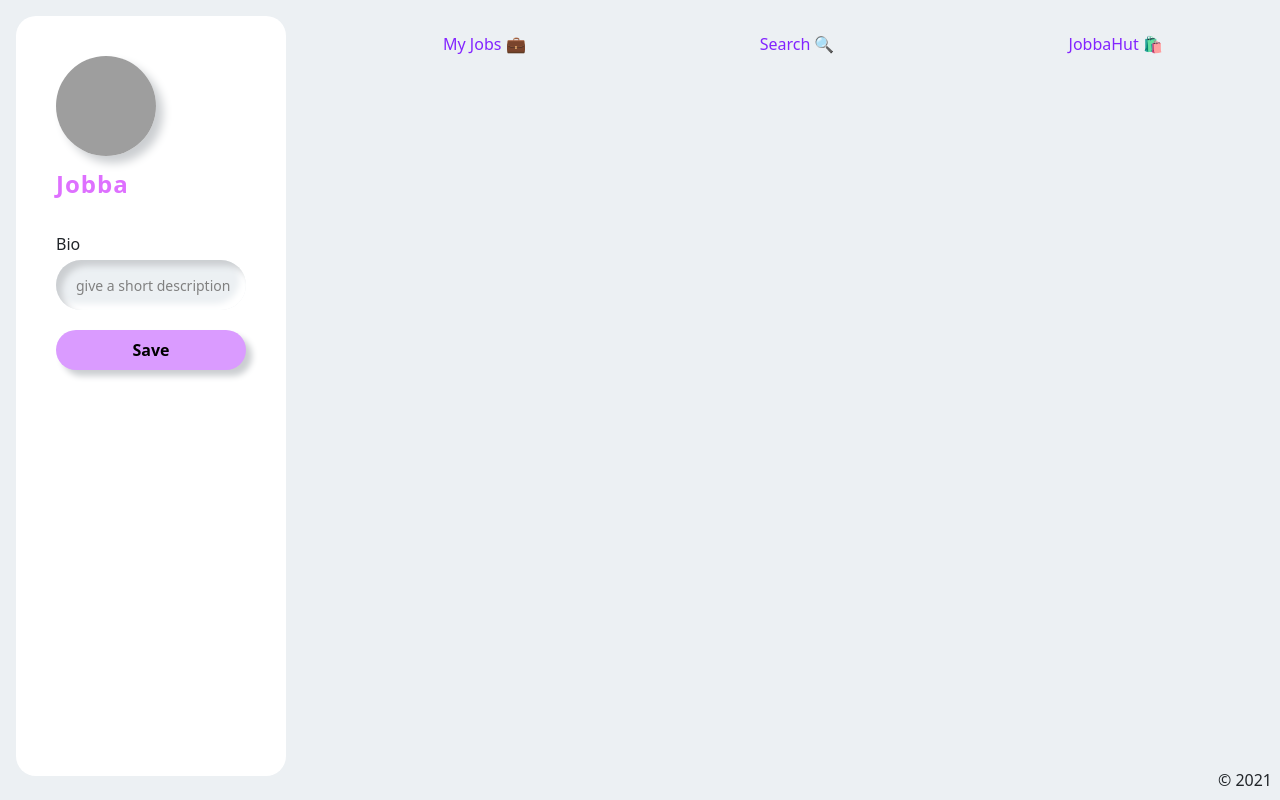
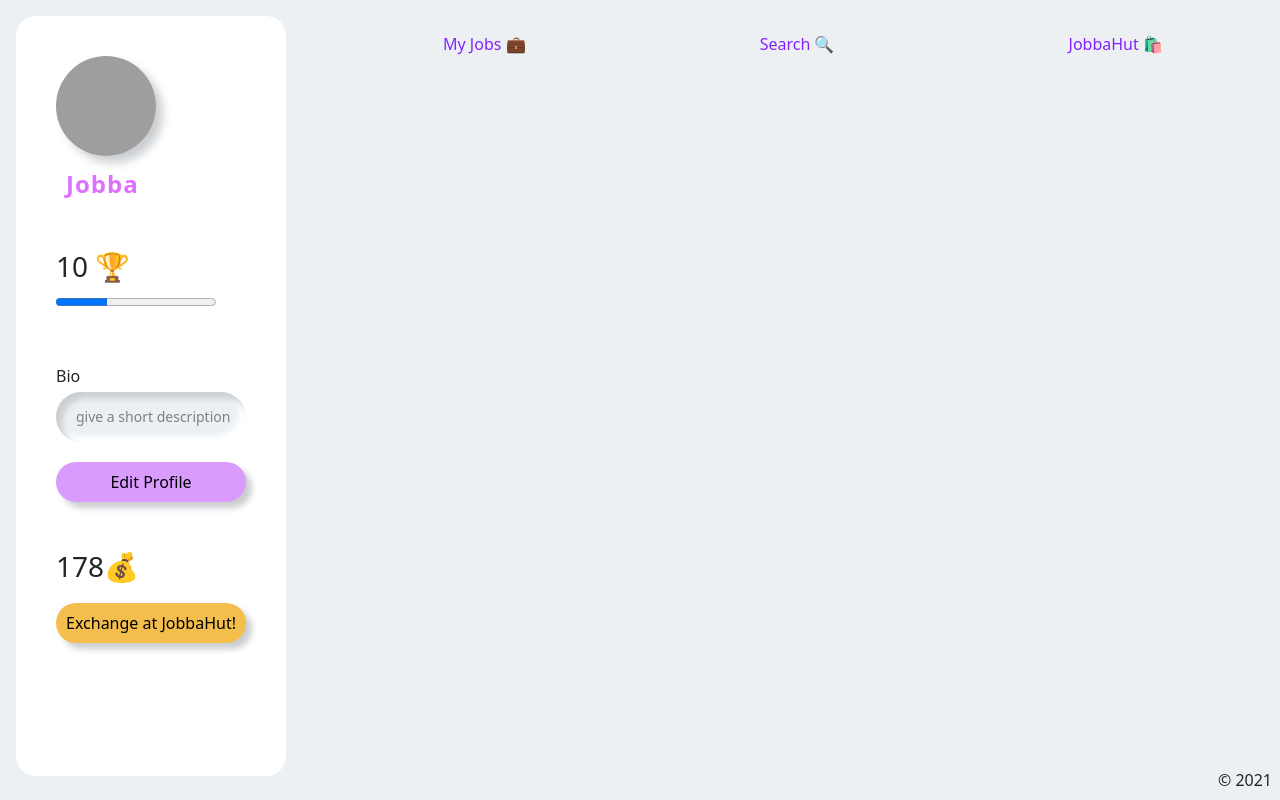
Before and after one commit to AdilIqbal95/Career_App, a React app in the folder react-client/: page / in a window 1280 px wide. Both pictures are taken after typing "Sample", "Sample123" into the empty fields and a click on the button "Login". Built offline with nearby package versions, Linux system fonts and the light colour scheme; grey boxes are pictures that could not be loaded; a web font is replaced by a local one.

Commit message:
:sparkles: add (hardcoded) game stats and coin stats to profile, buttons which link to correct paths

```diff
--- a/react-client/src/components/Profile/_profile.scss
+++ b/react-client/src/components/Profile/_profile.scss
@@ -25,7 +25,7 @@
     overflow: hidden;
     }
 
-    .brand-logo {
+    .profile-pic {
     height: 100px;
     width: 100px;
     margin: auto;
@@ -36,19 +36,14 @@
 
 
     .username {
-    margin-top: 10px;
+    margin: 10px;
     font-weight: 900;
     font-size: 1.5rem;
     color: #de70ff;
     letter-spacing: 1px;
     }
 
-    .inputs {
-    text-align: left;
-    margin-top: 30px;
-    }
-
-    label, input, button {
+    label, input {
     display: block;
     width: 100%;
     padding: 0;
@@ -76,29 +71,32 @@
     }
 
     button {
+    display: block;
+    width: 100%;
+    border: none;
+    outline: none;
+    box-sizing: border-box;
     margin-top: 20px;
-    background: #da9bff;
     height: 40px;
     border-radius: 20px;
     cursor: pointer;
-    font-weight: 900;
     box-shadow: 6px 6px 6px #cbced1, -6px -6px 6px white;
     transition: 0.5s;
+    }
+
+    button[type="bio-save"] {
+        background: #da9bff;
     }
 
     button:hover {
     box-shadow: none;
     }
 
-    a {
-    position: absolute;
-    font-size: 8px;
-    bottom: 4px;
-    right: 4px;
-    text-decoration: none;
-    color: black;
-    background: yellow;
-    border-radius: 10px;
-    padding: 2px;
+    .game-stats, .coin-stats, .inputs {
+        margin-top: 3rem;
+    }
+
+    button[type="exchange-coins"] {
+        background: rgb(243, 190, 75);
     }
 }
--- a/react-client/src/components/Profile/index.js
+++ b/react-client/src/components/Profile/index.js
@@ -1,17 +1,39 @@
 import React from 'react';
+import { useHistory } from 'react-router-dom';
 
 const Profile = () => {
+
+    const history = useHistory();
+
+    function handleClickToJobbahut() {
+        history.push('/home/jobbahut')
+    }
+
+    function editProfile() {
+        history.push('/home/editprofile')
+    }
 
     return (
         <>
             <div className="profile-container">
                 <main id="profile">
-                    <img src="http://comic-cons.xyz/wp-content/uploads/Star-Wars-avatar-icon-Jabba-the-Hutt.png" class="brand-logo"></img>
-                    <div class="username">Jobba</div>
-                    <div class="inputs">
+                    <img src="http://comic-cons.xyz/wp-content/uploads/Star-Wars-avatar-icon-Jabba-the-Hutt.png" className="profile-pic"></img>
+                    <div className="username">Jobba</div>
+
+                    <div className="game-stats">
+                        <label htmlFor="level"> <h3>10 🏆</h3> </label>
+                        <progress id="level" value="32" max="100"></progress>
+                    </div>
+
+                    <div className="inputs">
                         <label>Bio</label>
                         <input type="bio" placeholder="give a short description" />
-                        <button type="submit">Save</button>
+                        <button onClick={editProfile} type="bio-save">Edit Profile</button>
+                    </div>
+
+                    <div className="coin-stats">
+                        <h3>178💰</h3>
+                        <button onClick={handleClickToJobbahut} type="exchange-coins">Exchange at JobbaHut!</button>
                     </div>
                 </main>
             </div>
```
